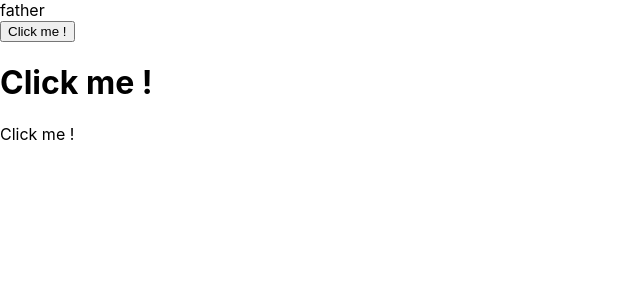
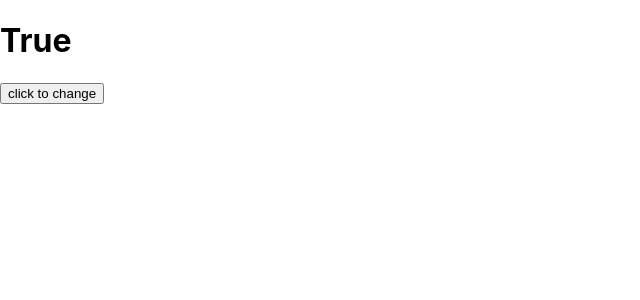
Before and after one commit to hunter850/react, a React (Vite) app: page / in a window 1280 px wide. Shown: the top 300 px of the page, without its empty margins (0-640 px from the left). Built offline with nearby package versions, Linux system fonts and the light colour scheme.

Commit message:
useEffect & mount

```diff
--- a/src/main.jsx
+++ b/src/main.jsx
@@ -1,11 +1,11 @@
 import React from 'react'
 import ReactDOM from 'react-dom/client'
 // import Home from './pages/home/index.jsx'
-import PassRef from './practice/30.pass_ref'
+import Mount from './practice/31.mount'
 import './index.css'
 
 const root = ReactDOM.createRoot(document.querySelector('#root'))
 
 root.render(
-        <PassRef />
+        <Mount />
 )
--- /dev/null
+++ b/src/practice/31.mount.jsx
@@ -0,0 +1,23 @@
+import { useState, Fragment } from "react"
+import ComponentTrue from "./components/31.component_true"
+import ComponentFalse from "./components/31.component_false"
+
+const Mount = () => {
+
+    const [status, setStatus] = useState(true);
+
+    const clickHandler = () => {
+        setStatus(pre => !pre);
+    }
+
+    const el = (
+        <Fragment>
+            {status ? <ComponentTrue /> : <ComponentFalse />}
+            <button onClick={clickHandler}>click to change</button>
+        </Fragment>
+    )
+
+    return el;
+}
+
+export default Mount
--- /dev/null
+++ b/src/practice/components/31.component_false.jsx
@@ -0,0 +1,20 @@
+import { useEffect } from "react";
+
+const ComponentFalse = () => {
+
+    useEffect(() => {
+        console.log("false mount");
+
+        return () => {
+            console.log("false unmout");
+        }
+    }, []);
+
+    const el = (
+        <h1>False</h1>
+    )
+
+    return el;
+}
+
+export default ComponentFalse
--- /dev/null
+++ b/src/practice/components/31.component_true.jsx
@@ -0,0 +1,20 @@
+import { useEffect } from "react";
+
+const ComponentTrue = () => {
+
+    useEffect(() => {
+        console.log("true mount");
+
+        return () => {
+            console.log("true unmout");
+        }
+    }, []);
+
+    const el = (
+        <h1>True</h1>
+    )
+
+    return el;
+}
+
+export default ComponentTrue
```
